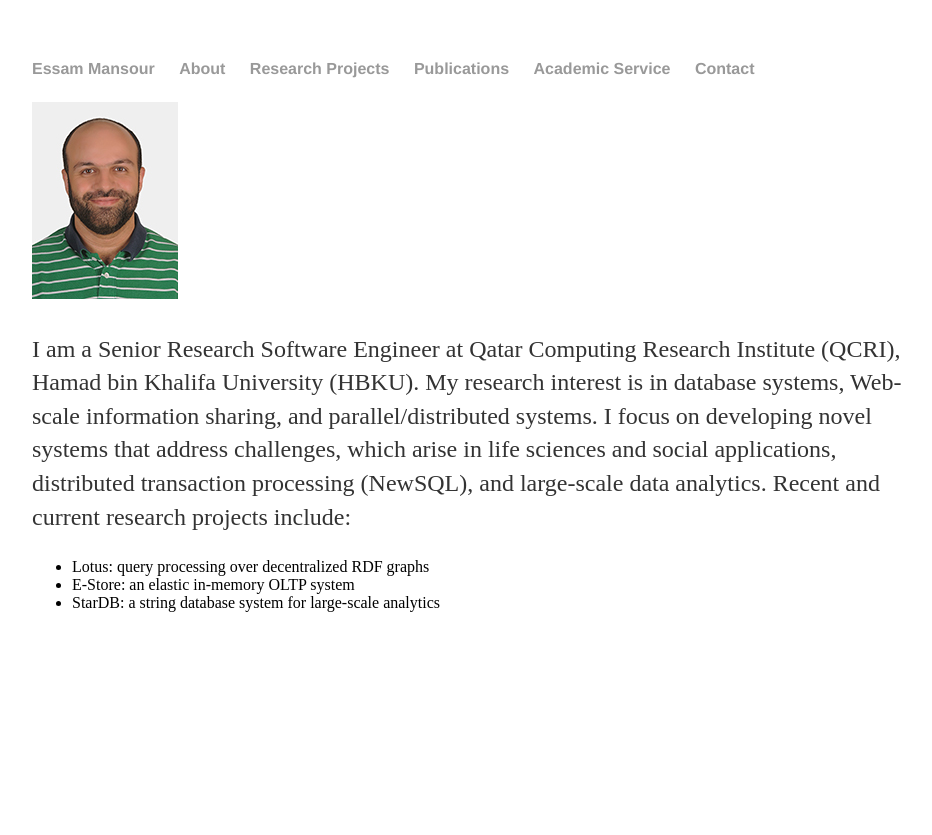
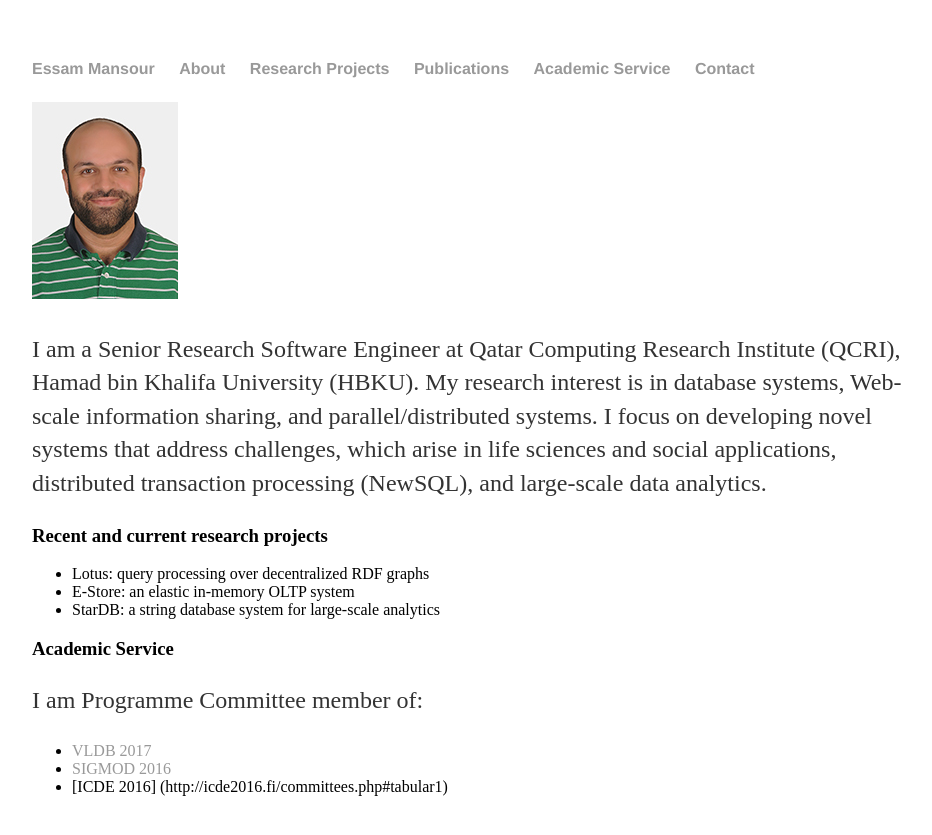
Before and after one commit to mansoure/mansoure.github.io, a Jekyll site: the page built from index.md, in a window 1280 px wide. Shown: the top 835 px of the page, without its empty margins (160-1092 px from the left). Built offline with Jekyll 4.4.1, drawn with Linux system fonts in a browser that asks for light colours.

Commit message:
Update index.md

```diff
--- a/index.md
+++ b/index.md
@@ -4,8 +4,18 @@ title: Essam Mansour
 ---
 ![emansour](/images/essam2.jpg)
 
-I am a Senior Research Software Engineer at Qatar Computing Research Institute (QCRI), Hamad bin Khalifa University (HBKU). My research interest is in database systems, Web-scale information sharing, and parallel/distributed systems. I focus on developing novel systems that address challenges, which arise in life sciences and social applications, distributed transaction processing (NewSQL), and large-scale data analytics. Recent and current research projects include:
+I am a Senior Research Software Engineer at Qatar Computing Research Institute (QCRI), Hamad bin Khalifa University (HBKU). My research interest is in database systems, Web-scale information sharing, and parallel/distributed systems. I focus on developing novel systems that address challenges, which arise in life sciences and social applications, distributed transaction processing (NewSQL), and large-scale data analytics.
+
+### Recent and current research projects
 
 - Lotus: query processing over decentralized RDF graphs
 - E-Store: an elastic in-memory OLTP system
 - StarDB: a string database system for large-scale analytics
+
+
+### Academic Service
+I am Programme Committee member of:
+
+- [VLDB 2017](http://www.vldb.org/2017/review_board.php)
+- [SIGMOD 2016](http://www.sigmod2016.org/org_sigmod_pc.shtml)
+- [ICDE 2016] (http://icde2016.fi/committees.php#tabular1)
```
